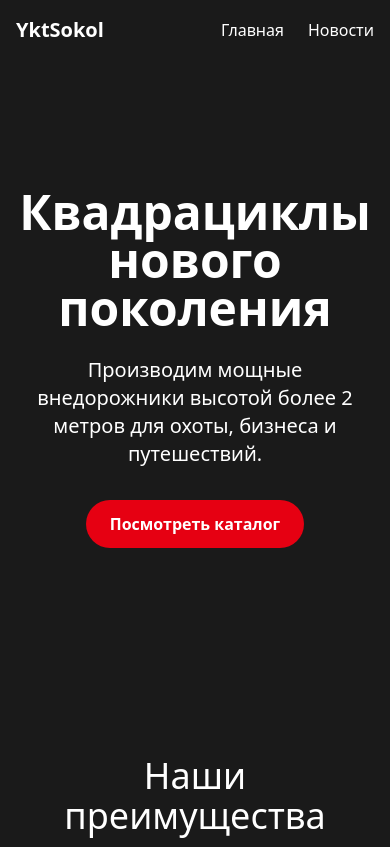
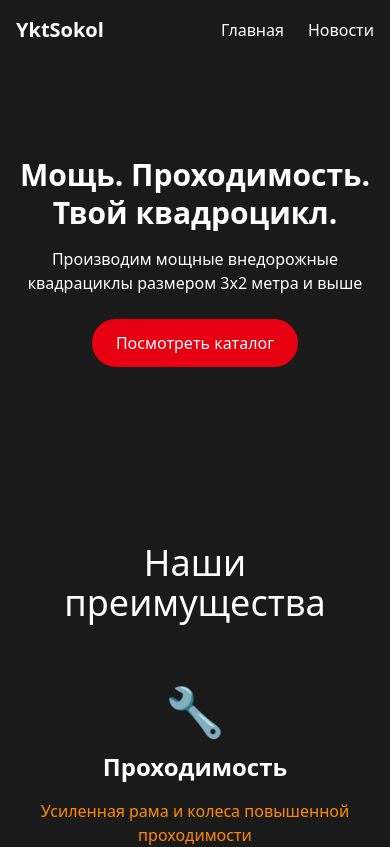
Before and after one commit to ShiruiChan/ykt-sokol, a React (Vite) app: page / in a window 390 px wide. Shown: the top 847 px of the page. Built offline with nearby package versions, Linux system fonts and the light colour scheme.

Commit message:
Настройка SEO, плавного скролла, улучшение формы и цветовой схемы

```diff
--- a/src/components/ContactForm.tsx
+++ b/src/components/ContactForm.tsx
@@ -33,9 +33,12 @@ export default function ContactForm() {
 
   if (submitted) {
     return (
-			<div className="bg-green-100 border-l-4 border-green-500 text-green-700 p-4">
+      <div className="bg-green-100 border-l-4 border-green-500 text-green-700 p-4 mb-6">
         <p>Спасибо! Мы свяжемся с вами в ближайшее время.</p>
-				<button onClick={() => setSubmitted(false)} className="mt-2 btn-primary">
+        <button
+          onClick={() => setSubmitted(false)}
+          className="mt-2 btn-primary"
+        >
           Написать ещё
         </button>
       </div>
@@ -51,7 +54,7 @@ export default function ContactForm() {
         placeholder="Ваше имя"
         value={formData.name}
         onChange={handleChange}
-				className="w-full px-4 py-3 mb-4 border rounded"
+        className="w-full px-4 py-3 mb-4 border rounded focus:outline-none focus:ring-2 focus:ring-primary"
       />
       <input
         type="text"
@@ -59,7 +62,7 @@ export default function ContactForm() {
         placeholder="Email или телефон"
         value={formData.contact}
         onChange={handleChange}
-				className="w-full px-4 py-3 mb-4 border rounded"
+        className="w-full px-4 py-3 mb-4 border rounded focus:outline-none focus:ring-2 focus:ring-primary"
       />
       <textarea
         name="message"
@@ -67,8 +70,8 @@ export default function ContactForm() {
         placeholder="Ваше сообщение"
         value={formData.message}
         onChange={handleChange}
-				className="w-full px-4 py-3 mb-4 border rounded"
-			/>
+        className="w-full px-4 py-3 mb-4 border rounded focus:outline-none focus:ring-2 focus:ring-primary"
+      ></textarea>
       <button type="submit" className="btn-primary">Отправить</button>
     </form>
   );
--- a/src/components/Footer.tsx
+++ b/src/components/Footer.tsx
@@ -2,10 +2,10 @@ export default function Footer() {
   return (
     <footer className="bg-dark text-white p-6 mt-12">
       <div className="container mx-auto text-center">
-				<h2 className="text-xl font-bold mb-2">БТС-Квадро</h2>
-				<p>Производство квадрациклов высотой более 2 метров</p>
-				<p className="mt-2">Телефон: +7 (999) 123-45-67</p>
-				<p className="mt-4">&copy; 2025 БТС-Квадро. Все права защищены.</p>
+        <h2 className="text-xl font-bold mb-2">YktSokol</h2>
+        <p className="mb-2">Производство квадрациклов высотой более 2 метров</p>
+        <p className="mt-2">Телефон: +7 (914) 276-75-20</p>
+        <p className="mt-4">&copy; 2025 Все права защищены.</p>
       </div>
     </footer>
   );
--- a/src/components/Header.tsx
+++ b/src/components/Header.tsx
@@ -7,8 +7,8 @@ export default function Header() {
         <h1 className="text-xl font-bold">YktSokol</h1>
         <nav>
           <ul className="flex gap-6">
-						<li><Link to="/" className="hover:text-orange-500">Главная</Link></li>
-						<li><Link to="/news" className="hover:text-orange-500">Новости</Link></li>
+            <li><Link to="/" className="hover:text-orange-500 transition">Главная</Link></li>
+            <li><Link to="/news" className="hover:text-orange-500 transition">Новости</Link></li>
           </ul>
         </nav>
       </div>
--- a/src/components/Hero.tsx
+++ b/src/components/Hero.tsx
@@ -1,12 +1,12 @@
 export default function Hero() {
   return (
-		<section className="bg-dark text-white py-32">
-			<div className="container mx-auto px-4 text-center">
-				<h1 className="text-5xl md:text-6xl font-bold mb-6">
-					Квадрациклы нового поколения
+    <section className="relative bg-dark text-white py-24 sm:py-32 text-center">
+      <div className="container mx-auto px-4">
+        <h1 className="text-3xl sm:text-4xl md:text-5xl font-bold mb-4 leading-tight">
+          Мощь. Проходимость. Твой квадроцикл.
         </h1>
-				<p className="text-xl md:text-2xl mb-8 max-w-3xl mx-auto">
-					Производим мощные внедорожники высотой более 2 метров для охоты, бизнеса и путешествий.
+        <p className="text-base sm:text-lg max-w-2xl mx-auto mb-6">
+          Производим мощные внедорожные квадрациклы размером 3x2 метра и выше
         </p>
         <a href="#catalog" className="btn-primary">Посмотреть каталог</a>
       </div>
--- a/src/index.css
+++ b/src/index.css
@@ -1,28 +1,33 @@
 @import 'tailwindcss';
 
+/* Плавный скролл */
+html {
+  scroll-behavior: smooth;
+}
+
+/* Переиспользуемые классы */
+.btn-primary {
+  @apply inline-block px-6 py-3 bg-[#E60012] text-white rounded-full hover:bg-[#FF5722] transition duration-300;
+}
+
+.card {
+  @apply bg-white shadow-md rounded overflow-hidden transition-transform hover:scale-105;
+}
+
+.section {
+  @apply py-20;
+}
+
+/* Адаптивность текста */
+.text-lg-responsive {
+  @apply text-lg md:text-xl;
+}
+
+/* Цвета из tailwind.config.js */
 .bg-dark {
-	background-color: #1A1A1A;
+  @apply bg-[#1A1A1A];
 }
 
 .text-grayText {
-	color: #666;
+  @apply text-[#666];
 }
-
-.btn-primary {
-	display: inline-block;
-	background-color: #E60012;
-	color: white;
-	padding: 0.75rem 1.5rem;
-	border-radius: 9999px;
-	font-weight: bold;
-	transition: background-color 0.3s ease;
-}
-
-.btn-primary:hover {
-	background-color: #FF5722;
-}
-
-.section {
-	padding-top: 5rem;
-	padding-bottom: 5rem;
-}
--- a/tailwind.config.js
+++ b/tailwind.config.js
@@ -1,19 +1,18 @@
 module.exports = {
-	content: [
-		"./index.html",
-		"./src/**/*.{js,ts,jsx,tsx}"
-	],
+  content: ['./index.html', './src/**/*.{js,ts,jsx,tsx}'],
   theme: {
     extend: {
       colors: {
-				primary: '#F60012', // 🔴 Основной цвет
-				secondary: '#FF5722', // 🟠 Второстепенный
-				dark: '#1A1A1A', // 🖤 Темный фон
-				light: '#F5F5F5', // 🧼 Светлый фон
-				grayText: '#666', // 📝 Серый текст
-				orangeText: "F76808",
+        primary: '#E60012',
+        secondary: '#FF5722',
+        dark: '#1A1A1A',
+        light: '#F5F5F5',
+        grayText: '#666'
+      },
+      fontFamily: {
+        sans: ['Roboto', 'sans-serif']
+      }
     }
   },
-	},
   plugins: []
-}
+};
```
Lines whose indentation alone changed are shown as unchanged.
